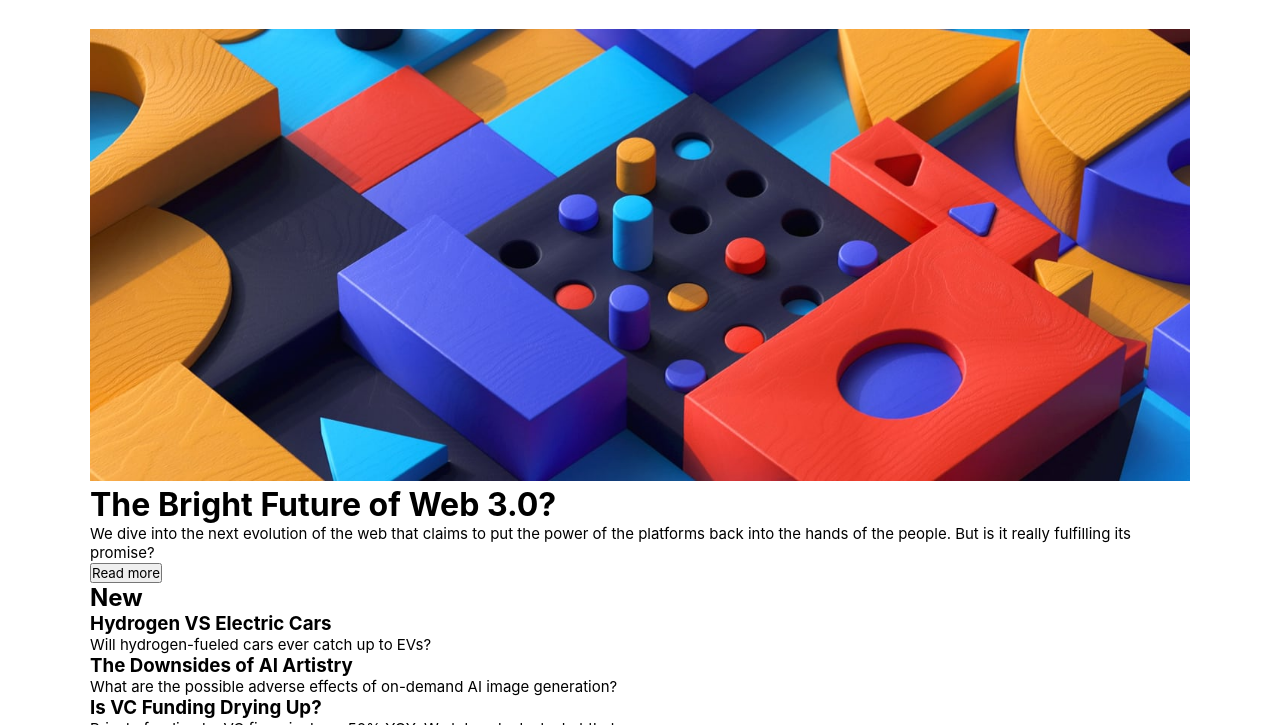
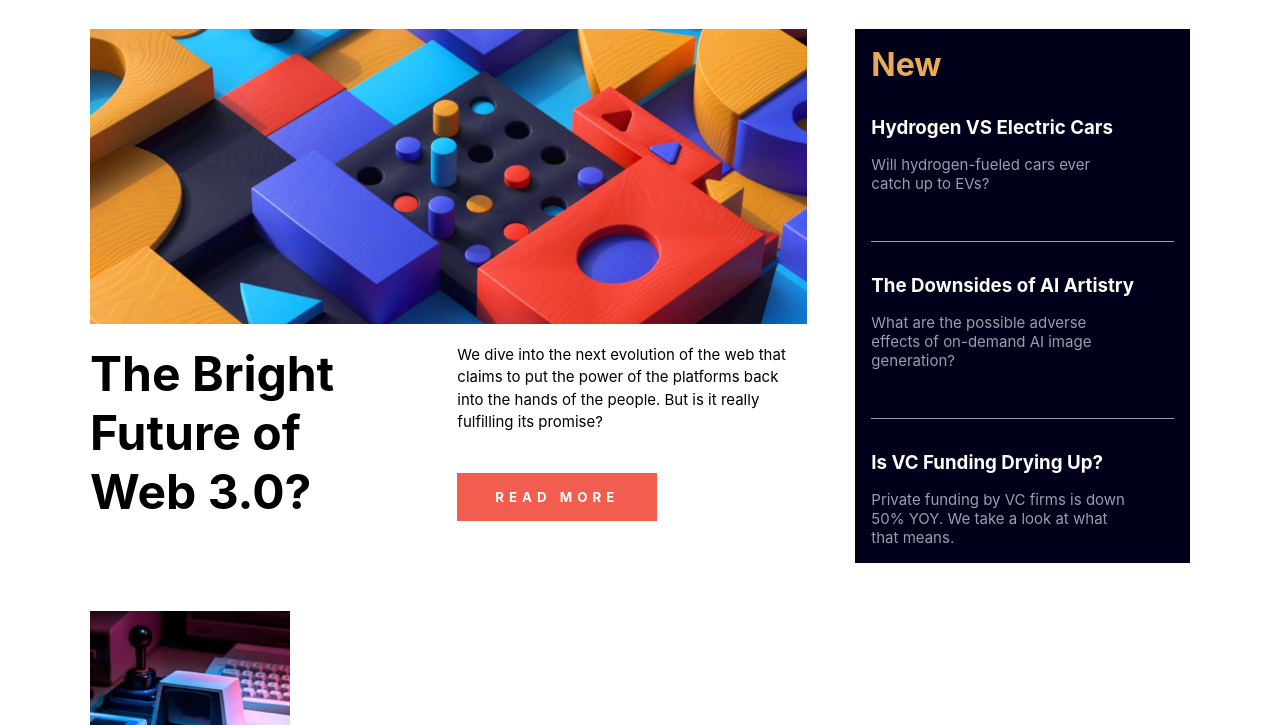
Before and after one commit to raissagd/news-homepage, a plain HTML site: page index.html in a window 1280 px wide. Shown: the part 75-800 px from the top of the page. Drawn offline with Linux system fonts and the light colour scheme.

Commit message:
main section e news section

```diff
--- a/index.html
+++ b/index.html
@@ -53,15 +53,16 @@
         <!-- ------------------------------------------------- -->
 
         <div class="new">
+          <div class="new-section">
             <!-- Seção 'new' -->
             <h2>New</h2>
-
-          <div class="news-blog">
+            <div class="new-blogs">
+              <div class="new-blog">
                 <h3>Hydrogen VS Electric Cars</h3>
                 <p>Will hydrogen-fueled cars ever catch up to EVs?</p>
               </div>
 
-          <div class="news-blog">
+              <div class="new-blog">
                 <h3>The Downsides of AI Artistry</h3>
                 <p>
                   What are the possible adverse effects of on-demand AI image
@@ -69,7 +70,7 @@
                 </p>
               </div>
 
-          <div class="news-blog">
+              <div class="new-blog">
                 <h3>Is VC Funding Drying Up?</h3>
                 <p>
                   Private funding by VC firms is down 50% YOY. We take a look at
@@ -77,11 +78,13 @@
                 </p>
               </div>
             </div>
+          </div>
+        </div>
         <!-- ------------------------------------------------- -->
 
         <div class="bottom-content">
+          <div class="bottom-section">
             <!-- Seção inferior -->
-          <div class="bottom-blog">
             <img src="assets/images/image-retro-pcs.jpg" alt="" />
             <div class="bottom-blog-info">
               <span>01</span>
--- a/styles.css
+++ b/styles.css
@@ -11,7 +11,7 @@
   --Redish-orange: hsl(5, 85%, 63%);
   --White: hsl(36, 100%, 99%);
   --Light-gray: hsl(233, 8%, 79%);
-  --Grayish-blue: hsl(236, 13%, 42%);
+  --Grayish-blue: hsl(236, 13%, 65%);
   --Dark-blue: hsl(240, 100%, 5%);
 }
 
@@ -70,3 +70,119 @@ nav ul li {
 nav ul li:hover {
   color: var(--Redish-orange);
 }
+
+/* Conteúdo principal da página */
+/* Seção principal */
+
+.main-content {
+  display: grid;
+  gap: 3rem;
+  grid-template-columns: repeat(3, 1fr);
+  grid-template-rows: repeat(2, 1fr);
+  max-height: 750px;
+}
+
+.main-section {
+  grid-column: 2 span;
+  grid-row: 1 span;
+}
+
+.blog-info {
+  display: flex;
+  justify-content: space-between;
+  margin-top: 1rem;
+}
+
+.blog-info h1 {
+  font-size: 3rem;
+  color: var(--Very-dark-blue);
+  width: 300px;
+}
+
+.blog-content {
+  display: flex;
+  flex-direction: column;
+  justify-content: space-between;
+}
+
+.blog-content p {
+  color: var(--Dark-grayish-blue);
+  width: 350px;
+  line-height: 1.5;
+}
+
+.blog-content button {
+  background-color: var(--Redish-orange);
+  color: var(--White);
+  border: none;
+  width: 200px;
+  padding: 1rem 2rem;
+  cursor: pointer;
+  text-transform: uppercase;
+  letter-spacing: 5px;
+  font-weight: 700;
+}
+
+.blog-content button:hover {
+  background-color: var(--Dark-blue);
+}
+
+/* Seção "New" */
+
+.new {
+  grid-column: 1 span;
+  grid-row: 1 span;
+  background-color: var(--Dark-blue);
+}
+
+.new-section {
+  padding: 1rem;
+  display: flex;
+  flex-direction: column;
+}
+
+.new-section h2 {
+  color: var(--Light-orange);
+  font-size: 2rem;
+}
+
+.new-blogs {
+  display: flex;
+  flex-direction: column;
+  margin-top: 2rem;
+  gap: 2rem;
+}
+
+.new-blog {
+  display: flex;
+  flex-direction: column;
+  gap: 1rem;
+}
+
+.new-blog::after {
+  content: "";
+  margin-top: 2rem;
+  display: flex;
+  width: 100%;
+  height: 1px;
+  width: 100%;
+  background-color: var(--Grayish-blue);
+}
+
+.new-blog:last-child::after {
+  display: none;
+}
+
+.new-blog h3 {
+  color: var(--White);
+  cursor: pointer;
+}
+
+.new-blog h3:hover {
+  color: var(--Light-orange);
+}
+
+.new-blog p {
+  color: var(--Grayish-blue);
+  max-width: 260px;
+}
```
Lines whose indentation alone changed are shown as unchanged.
